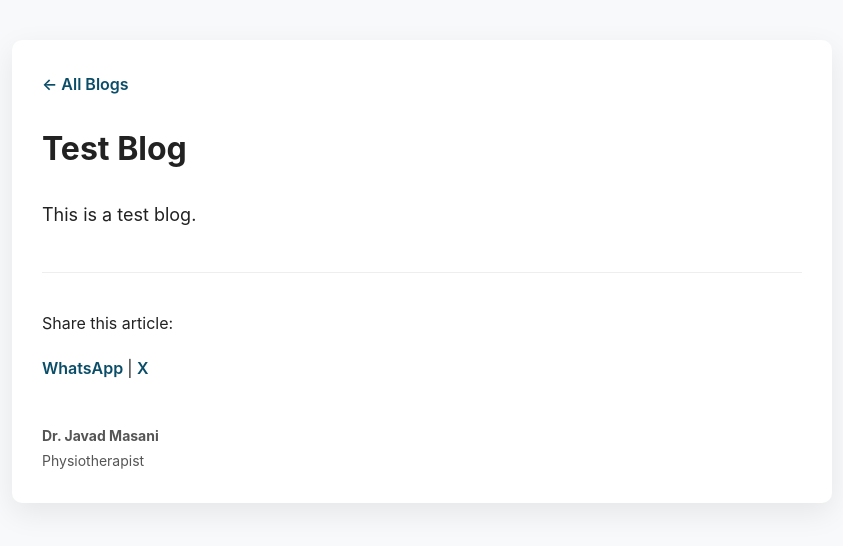
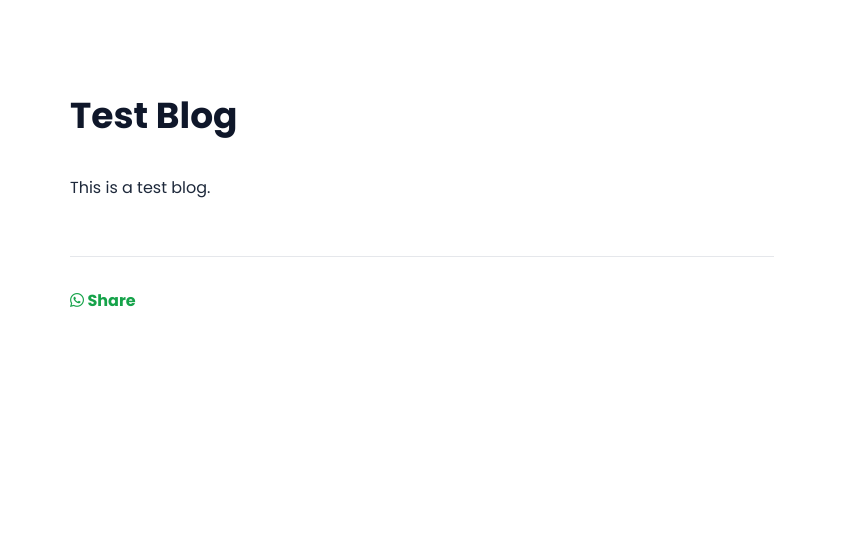
Before and after one commit to JavadMasani/Araogya, a Jekyll site: the page built from test.md, in a window 1280 px wide. Shown: the top 546 px of the page, without its empty margins (218-1061 px from the left). Built offline with Jekyll 4.4.1, drawn with Linux system fonts in a browser that asks for light colours; nearby versions of some CDN libraries.

Commit message:
Update post.html

```diff
--- a/_layouts/post.html
+++ b/_layouts/post.html
@@ -1,5 +1,7 @@
+---
+---
 <!DOCTYPE html>
-<html>
+<html lang="gu">
 <head>
   <meta charset="UTF-8">
   <title>
@@ -23,50 +25,50 @@
 <meta name="twitter:description" content="{{ page.seo_description | default: page.excerpt | strip_html }}">
 <meta name="twitter:image" content="{{ page.thumbnail }}">
 
-  <meta name="viewport" content="width=device-width, initial-scale=1">
-  <link rel="stylesheet" href="{{ site.baseurl }}/assets/style.css">
+  <meta name="viewport" content="width=device-width, initial-scale=1.0">
+  <script src="https://cdn.tailwindcss.com"></script>
+  <link rel="stylesheet" href="https://cdnjs.cloudflare.com/ajax/libs/font-awesome/6.4.0/css/all.min.css">
+  <link href="https://fonts.googleapis.com/css2?family=Noto+Sans+Gujarati:wght@400;700&family=Poppins:wght@300;400;600;700&display=swap" rel="stylesheet">
+
+  <style>
+    body { font-family: 'Poppins', 'Noto Sans Gujarati', sans-serif; }
+  </style>
 </head>
-<body>
+<body class="bg-white text-slate-800">
 
-<div class="container">
-
-  <a class="back" href="{{ site.baseurl }}/blogs">← All Blogs</a>
+<article class="py-24">
+  <div class="max-w-3xl mx-auto px-4 sm:px-6 lg:px-8">
 
     {% if page.thumbnail %}
-    <img class="featured" src="{{ page.thumbnail }}" alt="{{ page.title }}">
+      <img src="{{ page.thumbnail }}"
+           alt="{{ page.title }}"
+           class="w-full h-80 object-cover rounded-3xl mb-10">
     {% endif %}
 
-  <h1>{{ page.title }}</h1>
+    <h1 class="text-3xl md:text-4xl font-bold text-slate-900 mb-4 font-gujarati">
+      {{ page.title }}
+    </h1>
 
-  <div class="meta">
-    {% if page.category %}<span>{{ page.category }}</span>{% endif %}
-    {% if page.date %} · {{ page.date | date: "%d %B %Y" }}{% endif %}
+    <p class="text-slate-500 text-sm mb-10">
+      {{ page.date | date: "%d %B %Y" }}
+      {% if page.category %} · {{ page.category }}{% endif %}
+    </p>
+
+    <div class="prose prose-slate max-w-none font-gujarati">
+      {{ content }}
     </div>
 
-  <article>
-    {{ content }}
-  </article>
-
-  <!-- SHARE BUTTONS -->
-  <div class="share">
-    <p>Share this article:</p>
+    <!-- Share -->
+    <div class="mt-14 pt-8 border-t flex gap-4">
       <a target="_blank"
-       href="https://wa.me/?text={{ page.title }}%20{{ site.url }}{{ site.baseurl }}{{ page.url }}">
-       WhatsApp
-    </a>
-    |
-    <a target="_blank"
-       href="https://twitter.com/intent/tweet?text={{ page.title }}&url={{ site.url }}{{ site.baseurl }}{{ page.url }}">
-       X
+         href="https://wa.me/?text={{ site.url }}{{ site.baseurl }}{{ page.url }}"
+         class="text-green-600 font-bold">
+        <i class="fab fa-whatsapp"></i> Share
       </a>
     </div>
 
-  <div class="author">
-    <b>Dr. Javad Masani</b><br>
-    Physiotherapist
   </div>
-
-</div>
+</article>
 
 </body>
 </html>
```
Lines whose indentation alone changed are shown as unchanged.
